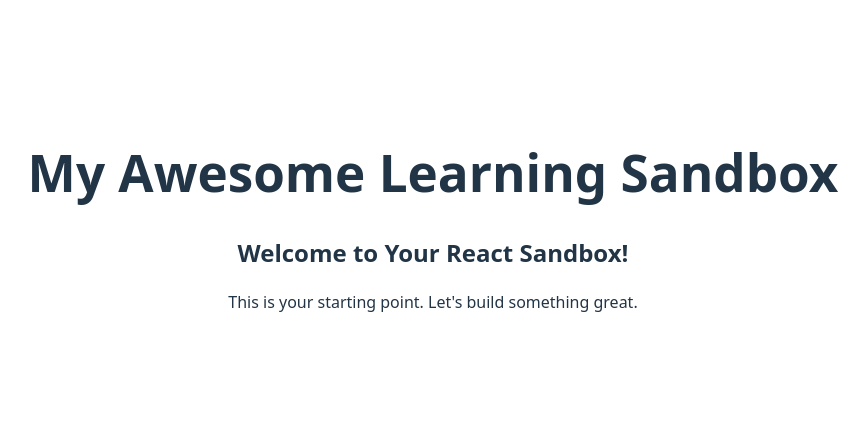
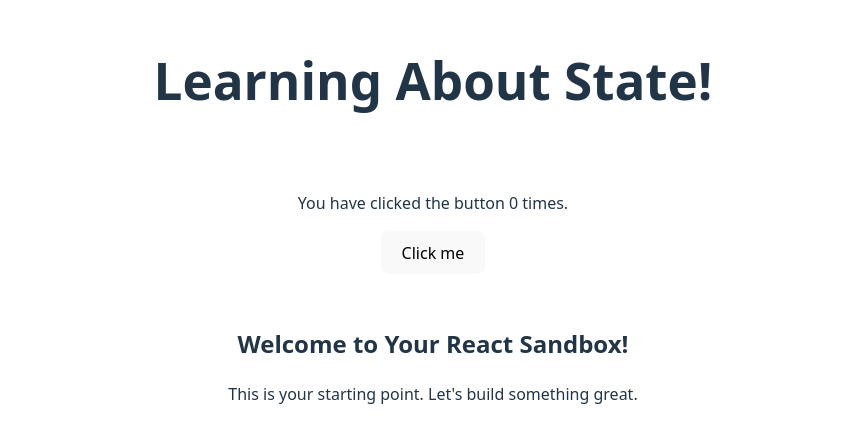
Before and after one commit to steve-pritchard-83/StevesSandbox, a React (Vite) app: page / in a window 1280 px wide. Shown: the part 180-622 px from the top of the page, without its empty margins (207-1075 px from the left). Built offline with nearby package versions, Linux system fonts and the light colour scheme.

Commit message:
feat: Add counter state to App component

```diff
--- a/src/App.tsx
+++ b/src/App.tsx
@@ -1,10 +1,25 @@
+import { useState } from 'react';
 import './App.css';
 import Header from './components/Header';
 
 function App() {
+  // This creates a state variable named "count".
+  // It starts at 0, and we get a function "setCount" to change it.
+  const [count, setCount] = useState(0);
+
   return (
     <div>
-      <Header />
+      <Header title="Learning About State!" />
+
+      {/* START of new section */}
+      <div className="card">
+        <p>You have clicked the button {count} times.</p>
+        <button onClick={() => setCount(count + 1)}>
+          Click me
+        </button>
+      </div>
+      {/* END of new section */}
+
       <h2>Welcome to Your React Sandbox!</h2>
       <p>This is your starting point. Let's build something great.</p>
     </div>
--- a/src/components/Header.tsx
+++ b/src/components/Header.tsx
@@ -1,7 +1,16 @@
-function Header() {
+// This "interface" is a blueprint for our props.
+// It tells other developers (and ourselves) that Header expects one prop: "title", which must be text.
+interface HeaderProps {
+  title: string;
+}
+
+// We've changed the function to accept an argument called "props".
+// We use our blueprint "HeaderProps" to describe what "props" will look like.
+function Header(props: HeaderProps) {
   return (
     <header>
-        <h1>My Awesome Learning Sandbox</h1>
+      {/* Instead of fixed text, we now use the title from our props. */}
+      <h1>{props.title}</h1>
     </header>
   );
 }
```
Lines whose indentation alone changed are shown as unchanged.
